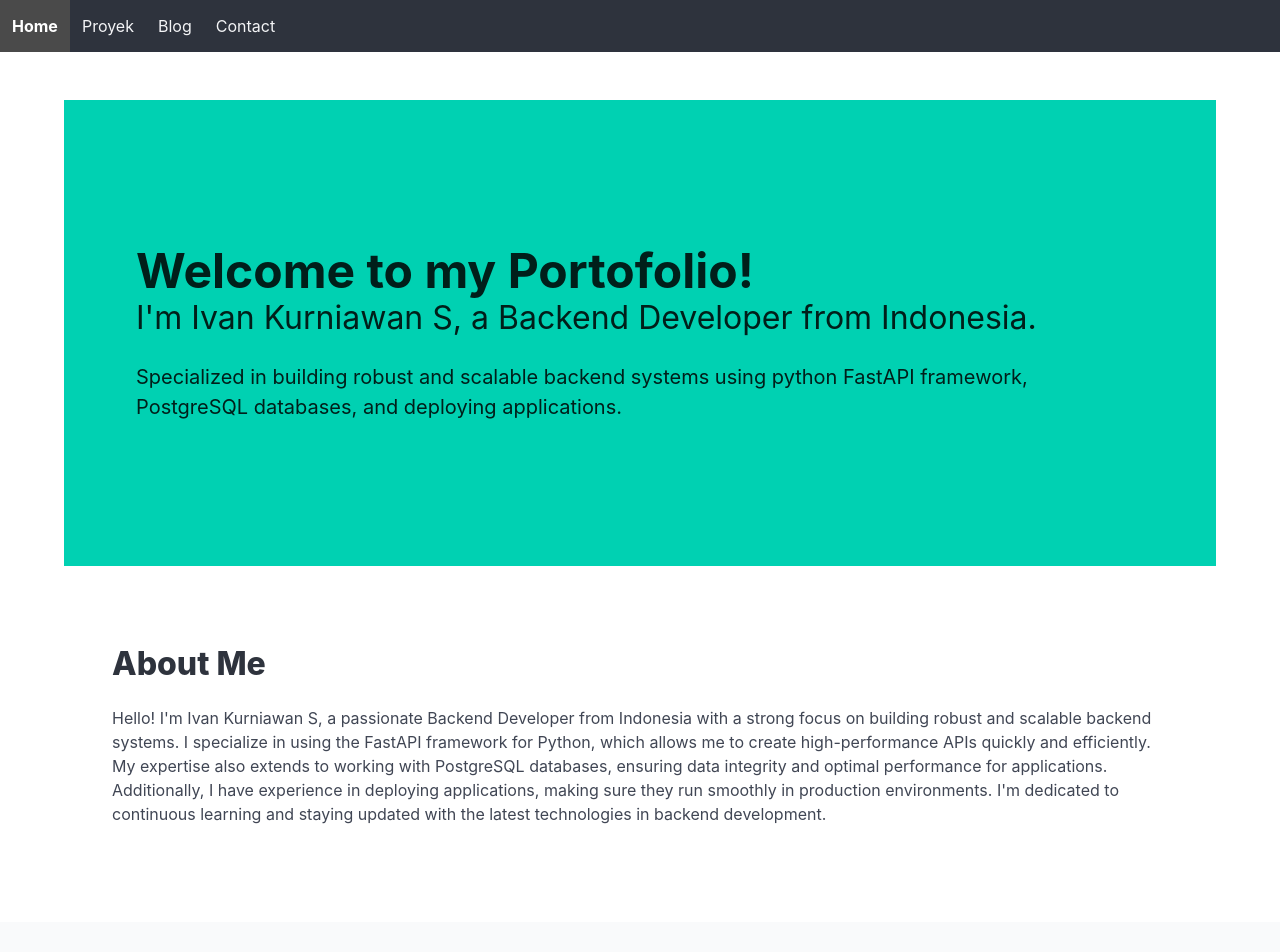
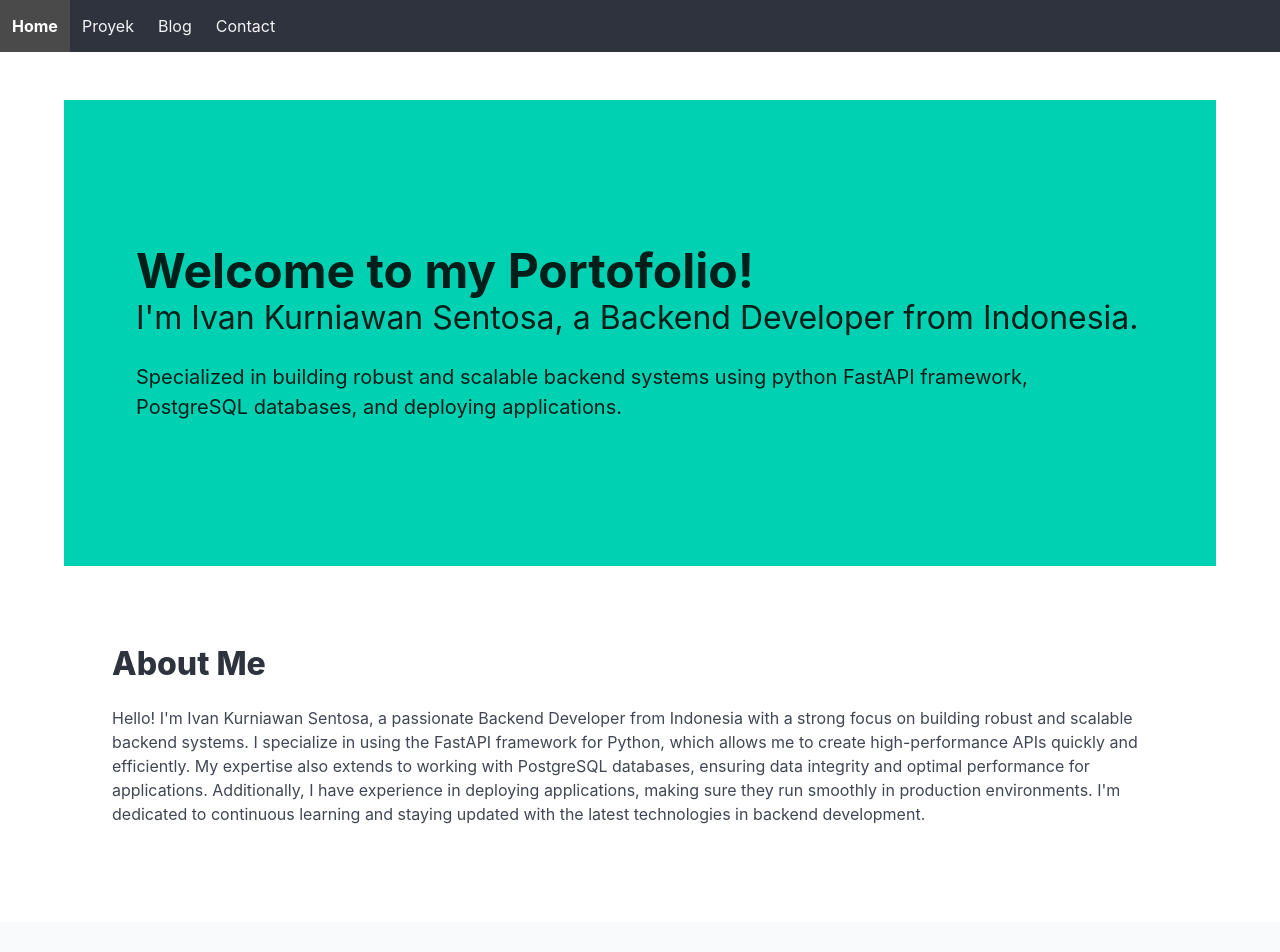
Before and after one commit to kurniawansivan/ivan-portofolio, a Vue app: page / in a window 1280 px wide. Shown: the top 952 px of the page. Built offline with nearby package versions, Linux system fonts and the light colour scheme.

Commit message:
fix: correct name spelling in HomeView component

```diff
--- a/src/views/HomeView.vue
+++ b/src/views/HomeView.vue
@@ -11,7 +11,7 @@
                     Welcome to my Portofolio!
                 </h1>
                 <h2 class="subtitle is-3">
-                    I'm Ivan Kurniawan S, a Backend Developer from Indonesia.
+                    I'm Ivan Kurniawan Sentosa, a Backend Developer from Indonesia.
                 </h2>
                 <p class="is-size-5">
                     Specialized in building robust and scalable backend systems using python FastAPI framework,
@@ -28,7 +28,7 @@
             </h3>
             <div class="content">
                 <p>
-                    Hello! I'm Ivan Kurniawan S, a passionate Backend Developer from Indonesia with
+                    Hello! I'm Ivan Kurniawan Sentosa, a passionate Backend Developer from Indonesia with
                     a strong focus on building robust and scalable backend systems. I specialize in
                     using the FastAPI framework for Python, which allows me to create high-performance
                     APIs quickly and efficiently. My expertise also extends to working with PostgreSQL
```
